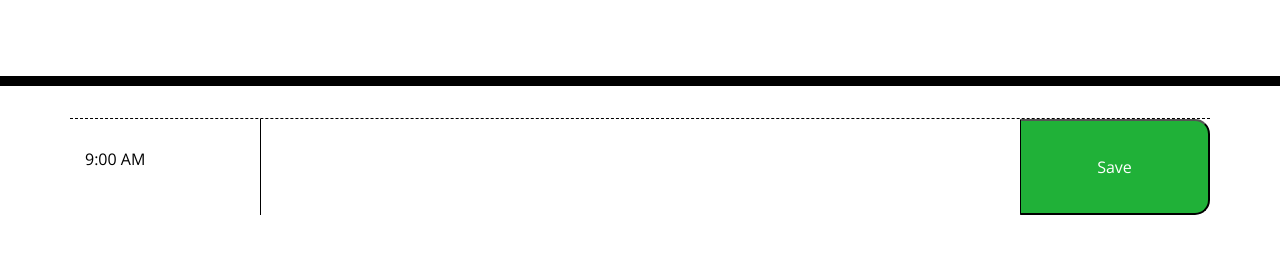
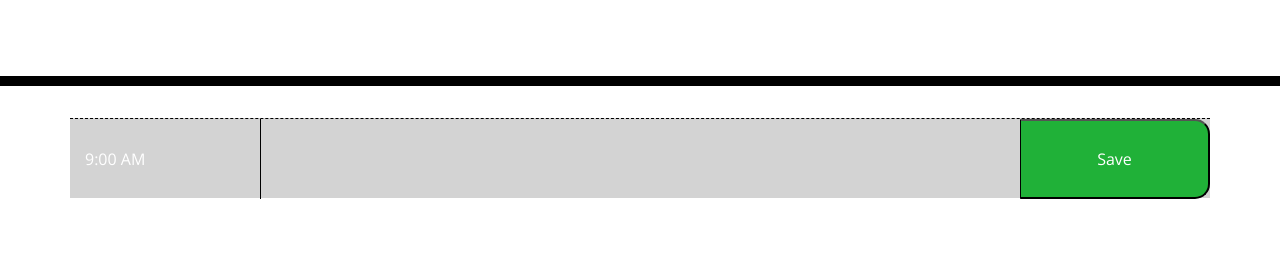
Before and after one commit to telder55/day-planner, a plain HTML site: page index.html in a window 1280 px wide. Shown: the part 182-436 px from the top of the page. Drawn offline with nearby package versions, Linux system fonts and the light colour scheme.

Commit message:
Got some javascript working for to compare current hour with hour block

```diff
--- a/assets/css/style.css
+++ b/assets/css/style.css
@@ -12,6 +12,7 @@ textarea{
   border-left: 1px solid black;
   padding: 10px;
   width: 100%;
+  height: 80px;
 }
 
 .jumbotron {
@@ -33,10 +34,14 @@ textarea{
 
 .row {
   white-space: pre-wrap;
-  max-height: 80px ;
+  height: 80px ;
   border-top: 1px solid white;;
 }
 
+.row-height {
+  max-height: 80px;
+
+}
 
 .hour {
   background-color: #ffffff;
@@ -65,6 +70,7 @@ textarea{
   border-bottom-right-radius: 15px;
   background-color: #20b138;
   color: white;
+  height: 80px;
 }
 
 .saveBtn i:hover {
--- a/assets/js/script.js
+++ b/assets/js/script.js
@@ -4,3 +4,49 @@ Homework Notes
 - Need to use local storage for saving in text.
 - Need to use Moment.JS to get the times.
 */
+
+var nineAM = document.getElementById("9");
+
+// Array for time block hours
+
+var hourBlockArray = [nineAM];
+
+function timeCheck() {
+    console.log("Howdy");
+    // Getting Hour as a single number
+    var currentHour = moment().toString().split(" ")[4].split(":")[0];
+    console.log(currentHour);
+
+    for (var i = 0; i < hourBlockArray.length; i++) {
+        // Getting hour in number for each block
+        var currentHourBlock = hourBlockArray[i].getAttribute("id");
+
+        // Console Logs to make sure these are numbers
+        console.log(currentHourBlock);
+        console.log(currentHour);
+
+        // Compare times and add class
+
+        if (currentHourBlock > currentHour) {
+            nineAM.classList.add("past");
+
+        }
+    }
+
+
+
+
+};
+
+setInterval(timeCheck, 1000);
+
+
+
+
+
+// Current Date + Time
+let m = moment();
+
+
+// Logging Current Time
+console.log(`toString() ==> ${m.toString()}`);
--- a/index.html
+++ b/index.html
@@ -21,14 +21,14 @@
   </header>
   <div class="container">
     <!-- Timeblocks go here -->
-    <div class="row hour">
-      <div class="col-sm-2">
+    <div class="row hour" id="9">
+      <div class="col-sm-2 row-height">
         <p>9:00 AM</p>
       </div>
-        <textarea class = "col-sm-8"></textarea>
+        <textarea class = "col-sm-8" name="" id="" cols="1" rows="2"></textarea>
         <button class="col-sm-2 saveBtn">Save</button>
+    </div>
 
-    </div>
 
   </div>
 
@@ -37,15 +37,7 @@
   <script src="https://cdnjs.cloudflare.com/ajax/libs/moment.js/2.24.0/moment.min.js"></script>
   <!-- Linking custom script after moment library to have access in my script -->
   <script src="./assets/js/script.js"></script>
-  <script>
 
-    // Current Date + Time
-    let m = moment();
-
-
-    // Logging Current Time
-    console.log(`toString() ==> ${m.toString()}`);
-  </script>
 </body>
 
 </html>
```
